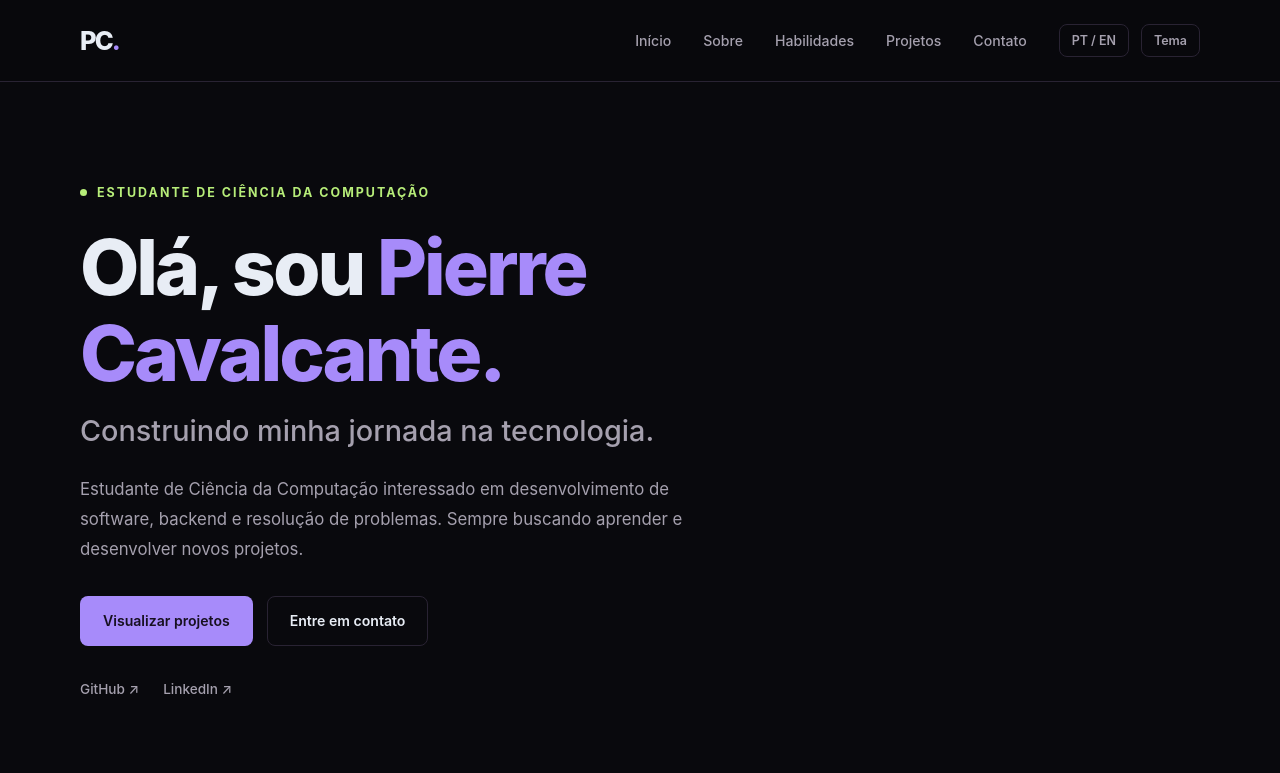
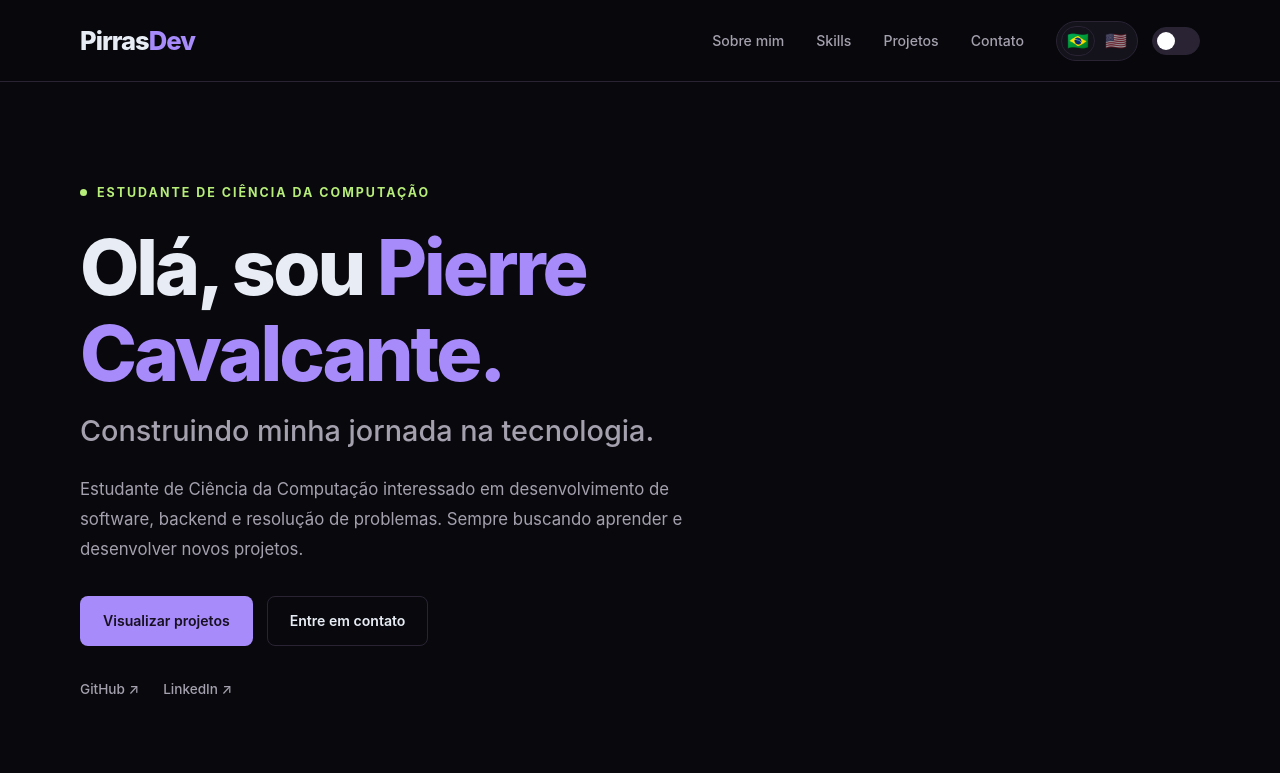
Before and after one commit to Pirraskvcnt/pirrasdev-my-portfolio, a plain HTML site: page index.html in a window 1280 px wide. Shown: the top 773 px of the page. Drawn offline with Linux system fonts and the light colour scheme.

Commit message:
alterações na header

```diff
--- a/css/style.css
+++ b/css/style.css
@@ -35,6 +35,9 @@
     --shadow-card:
         0 10px 35px rgba(0, 0, 0, 0.15);
 
+    --toggle-track: #292333;
+    --toggle-thumb: #FFFFFF;
+
 }
 
 
@@ -64,6 +67,9 @@ html[data-theme="light"] {
 
     --shadow-card:
         0 10px 35px rgba(40, 25, 60, 0.06);
+
+    --toggle-track: #DDD7E8;
+    --toggle-thumb: #09090D;
 
 }
 
@@ -197,14 +203,15 @@ a:focus-visible {
 .logo {
     font-size: 1.6rem;
     font-weight: 800;
-    letter-spacing: -2px;
-
+    letter-spacing: -1px;
+    white-space: nowrap;
+}
+
+.logo-name {
     color: var(--text-primary);
-
-    white-space: nowrap;
-}
-
-.logo span {
+}
+
+.logo-accent {
     color: var(--color-primary);
 }
 
@@ -236,38 +243,127 @@ a:focus-visible {
 }
 
 
-/* Controles */
+
+/* =========================================
+   HEADER - CONTROLES
+========================================= */
 
 .header-controls {
     display: flex;
     align-items: center;
-    gap: 12px;
-}
-
-.language-toggle,
+    gap: 14px;
+}
+
+
+/* Seletor de idioma */
+
+.language-switch {
+    display: flex;
+    align-items: center;
+    gap: 4px;
+
+    padding: 4px;
+
+    background-color: var(--bg-secondary);
+
+    border: 1px solid var(--border-color);
+    border-radius: 999px;
+}
+
+.language-option {
+    width: 34px;
+    height: 30px;
+
+    display: grid;
+    place-items: center;
+
+    padding: 0;
+
+    background: transparent;
+
+    border: 1px solid transparent;
+    border-radius: 999px;
+
+    font-size: 1.1rem;
+    line-height: 1;
+
+    opacity: 0.55;
+
+    cursor: pointer;
+
+    transition: all var(--transition);
+}
+
+.language-option:hover {
+    opacity: 1;
+    transform: translateY(-1px);
+}
+
+.language-option.is-active {
+    opacity: 1;
+
+    background-color: var(--bg-card);
+
+    border-color: var(--border-color);
+}
+
+
+/* Interruptor de tema */
+
 .theme-toggle {
-
-    padding: 8px 12px;
+    display: inline-flex;
+    align-items: center;
+    justify-content: center;
+
+    padding: 0;
 
     background: transparent;
+    border: none;
+
+    cursor: pointer;
+}
+
+.theme-toggle-track {
+    width: 48px;
+    height: 28px;
+
+    display: flex;
+    align-items: center;
+    justify-content: flex-start;
+
+    padding: 4px;
+
+    background-color: var(--toggle-track);
 
     border: 1px solid var(--border-color);
-    border-radius: 8px;
-
-    color: var(--text-secondary);
-
-    font-size: 0.78rem;
-    font-weight: 600;
+    border-radius: 999px;
 
     transition: all var(--transition);
 }
 
-.language-toggle:hover,
-.theme-toggle:hover {
-
+.theme-toggle-thumb {
+    width: 18px;
+    height: 18px;
+
+    display: block;
+
+    background-color: var(--toggle-thumb);
+
+    border-radius: 50%;
+
+    transition: all var(--transition);
+}
+
+/* Posicionamento no Light Mode */
+
+html[data-theme="light"] .theme-toggle-track {
+    justify-content: flex-end;
+}
+
+/* Efeito ao passar o mouse */
+
+.theme-toggle:hover .theme-toggle-track {
     border-color: var(--color-primary);
-    color: var(--color-primary);
-
 }
 
 
@@ -1251,7 +1347,7 @@ a:focus-visible {
 
         display: flex;
 
-        margin-left: auto;
+        margin-left: 0;
 
     }
 
@@ -1314,7 +1410,8 @@ a:focus-visible {
     /* Controles do header */
 
     .header-controls {
-        gap: 7px;
+        gap: 8px;
+        margin-left: auto;
     }
 
     .language-toggle,
--- a/index.html
+++ b/index.html
@@ -35,46 +35,26 @@
 <header class="site-header">
 
     <!-- Logo -->
-        <a href="#inicio" class="logo" aria-label="Pierre Cavalcante - Início">
-            PC<span>.</span>
+    <a href="#inicio" class="logo" aria-label="PirrasDev - Início">
+        <span class="logo-name">Pirras</span><span class="logo-accent">Dev</span>
     </a>
 
-        <!-- Botão do menu mobile -->
-        <button
-            type="button"
-            class="menu-toggle"
-            aria-label="Abrir menu"
-            aria-expanded="false"
-            aria-controls="primary-navigation">
-
-            <span></span>
-            <span></span>
-            <span></span>
-
-        </button>
-
     <!-- Navegação -->
-        <nav
-            class="main-nav"
+    <nav class="main-nav"
          id="primary-navigation"
          aria-label="Navegação principal">
 
         <ul>
-                <li>
-                    <a href="#inicio" data-i18n="nav.home">
-                        Início
-                    </a>
-                </li>
 
             <li>
                 <a href="#sobre" data-i18n="nav.about">
-                        Sobre
+                    Sobre mim
                 </a>
             </li>
 
             <li>
                 <a href="#habilidades" data-i18n="nav.skills">
-                        Habilidades
+                    Skills
                 </a>
             </li>
 
@@ -89,34 +69,75 @@
                     Contato
                 </a>
             </li>
+
         </ul>
 
     </nav>
 
-        <!-- Controles de idioma e tema -->
+    <!-- Controles -->
     <div class="header-controls">
+
+        <!-- Idiomas -->
+        <div class="language-switch"
+             role="group"
+             aria-label="Selecionar idioma">
 
             <button
                 type="button"
-                class="language-toggle"
-                aria-label="Alterar idioma"
-                data-i18n-aria-label="controls.language">
+                class="language-option is-active"
+                data-language="pt"
+                lang="pt-BR"
+                aria-label="Português"
+                aria-pressed="true"
+                title="Português">
 
-                PT / EN
+                🇧🇷
 
             </button>
 
             <button
                 type="button"
-                class="theme-toggle"
-                aria-label="Alternar tema"
-                data-i18n-aria-label="controls.theme">
+                class="language-option"
+                data-language="en"
+                lang="en"
+                aria-label="English"
+                aria-pressed="false"
+                title="English">
 
-                Tema
+                🇺🇸
 
             </button>
 
         </div>
+
+        <!-- Alternância de tema -->
+        <button
+            type="button"
+            class="theme-toggle"
+            aria-label="Alternar tema claro ou escuro"
+            aria-pressed="true">
+
+            <span class="theme-toggle-track" aria-hidden="true">
+                <span class="theme-toggle-thumb"></span>
+            </span>
+
+        </button>
+
+    </div>
+
+    <!-- Menu mobile -->
+    <button
+        type="button"
+        class="menu-toggle"
+        aria-label="Abrir menu"
+        aria-expanded="false"
+        aria-controls="primary-navigation">
+
+        <span></span>
+        <span></span>
+        <span></span>
+
+    </button>
 
 </header>
 
```
Lines whose indentation alone changed are shown as unchanged.
